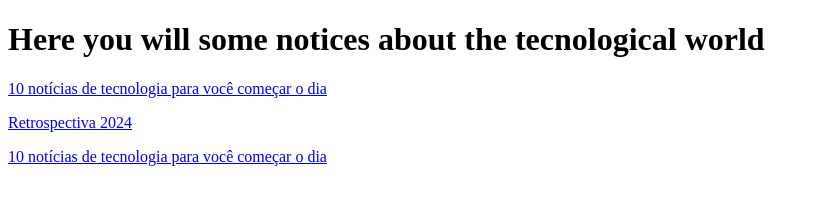
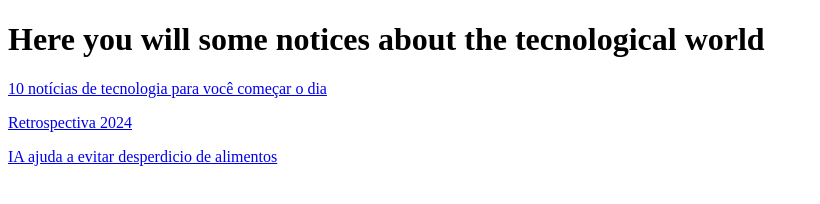
Before and after one commit to pvgustavosampaio/pvgustavosampaio.github.io, a plain HTML site: page images.html in a window 1280 px wide. Shown: the whole page, without its empty margins (0-820 px from the left). Drawn offline with Linux system fonts and the light colour scheme.

Commit message:
Update images.html

```diff
--- a/images.html
+++ b/images.html
@@ -7,7 +7,7 @@
 
  <p><a href="https://www.tecmundo.com.br/mercado/401157-retrospectiva-2024-os-8-maiores-fiascos-e-fracassos-da-tecnologia.htm">Retrospectiva 2024</a></p>
 
-   <p><a href="https://www.tecmundo.com.br/mercado/401178-10-noticias-de-tecnologia-para-voce-comecar-o-dia-2712.htm">10 notícias de tecnologia para você começar o dia</p>
+   <p><a href="https://www.tecmundo.com.br/mercado/401139-ia-ajuda-projeto-a-evitar-desperdicio-de-12-mil-toneladas-de-alimentos-conheca.htm">IA ajuda a evitar desperdicio de alimentos</a></p>
 
 
 </body>
```
